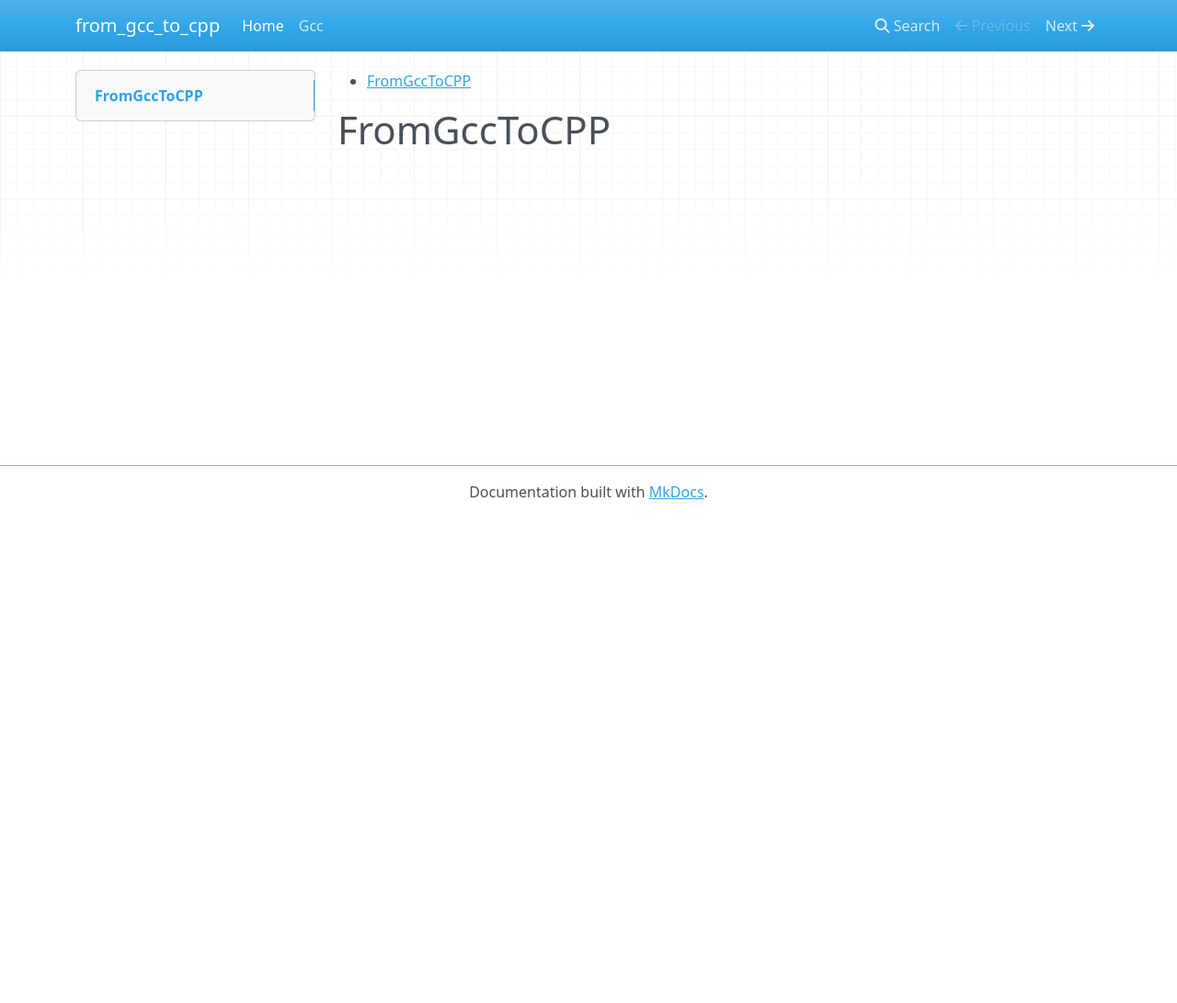
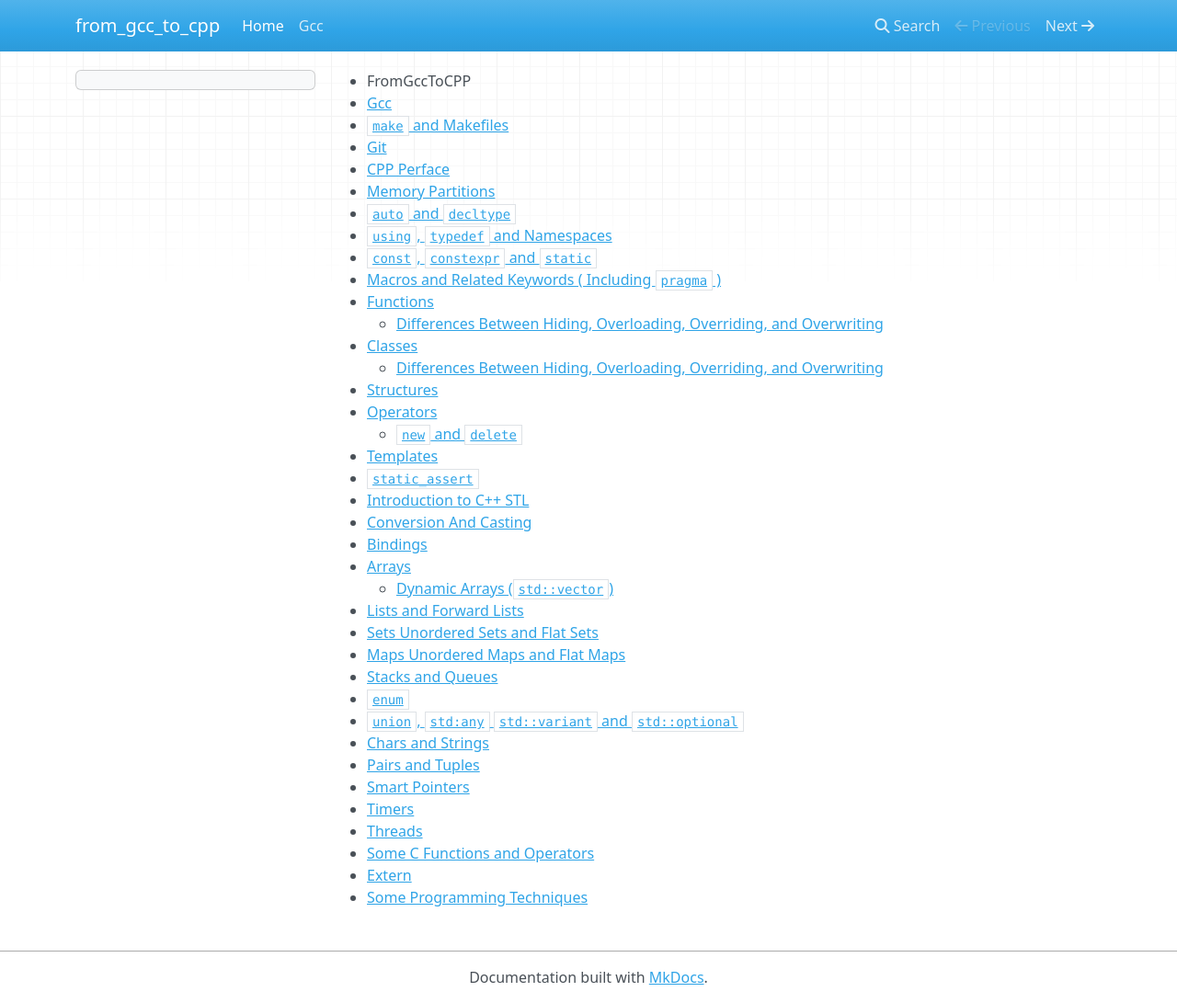
Before and after one commit to 0BananaBig0/from_gcc_to_cpp, an MkDocs documentation site: the page built from docs/FromGccToCPP.md, in a window 1280 px wide and 1091 px high. Shown: the whole window at 92% size. Built offline with MkDocs 1.6.1, drawn with Linux system fonts in a browser that asks for light colours; nearby versions of some CDN libraries.

Commit message:
add a new menu

```diff
--- a/docs/FromGccToCPP.md
+++ b/docs/FromGccToCPP.md
@@ -1,7 +1,38 @@
-<!-- vim-markdown-toc GFM -->
-
-* [FromGccToCPP](#fromgcctocpp)
-
-<!-- vim-markdown-toc -->
-
-# FromGccToCPP
+- FromGccToCPP
+  - [Gcc](./Gcc.md)
+  - [`make` and Makefiles](./makeAndMakefiles.md)
+  - [Git](./Git.md)
+  - [CPP Perface](./CPPPerface.md)
+  - [Memory Partitions](./MemoryPartitions.md)
+  - [`auto` and `decltype`](./AutoAndDecldef.md)
+  - [`using`, `typedef` and Namespaces](./UsingTypedefNameSpaces.md)
+  - [`const`, `constexpr` and `static`](./ConstConstexprAndStatic.md)
+  - [Macros and Related Keywords ( Including `pragma` )](./MacrosAndPragma.md)
+  - [Functions](./Functions.md)
+    - [Differences Between Hiding, Overloading, Overriding, and Overwriting](./HidingOverloadingOverridingAndOverwriting.md)
+  - [Classes](./Classes.md)
+    - [Differences Between Hiding, Overloading, Overriding, and Overwriting](./HidingOverloadingOverridingAndOverwriting.md)
+  - [Structures](./Structures.md)
+  - [Operators](./Operators.md)
+    - [`new` and `delete`](./NewAndDelete.md)
+  - [Templates](./templates.md)
+  - [`static_assert`](./StaticAssert.md)
+  - [Introduction to C++ STL](./IntroductionToTheCPPSTL.md)
+  - [Conversion And Casting](./ConversionAndCasting.md)
+  - [Bindings](./Bindings.md)
+  - [Arrays](./Arrays.md)
+    - [Dynamic Arrays (`std::vector`)](./DynamicArraysOrStdVector.md)
+  - [Lists and Forward Lists](./ListsAndForwardLists.md)
+  - [Sets Unordered Sets and Flat Sets](./SetsUnorderedSetsAndFlatSets.md)
+  - [Maps Unordered Maps and Flat Maps](./MapsUnorderedMapsAndFlatMaps.md)
+  - [Stacks and Queues](./StacksAndQueues.md)
+  - [`enum`](./Enums.md)
+  - [`union`, `std:any` `std::variant` and `std::optional`](./UnionStdAnyStdVariantStdOptional.md)
+  - [Chars and Strings](./CharsAndStrings.md)
+  - [Pairs and Tuples](./PairsAndTuples.md)
+  - [Smart Pointers](./SmartPointers.md)
+  - [Timers](./Timers.md)
+  - [Threads](./Threads.md)
+  - [Some C Functions and Operators](./SomeCFunctionsAndOperators.md)
+  - [Extern](./Extern.md)
+  - [Some Programming Techniques](./SomeProgrammingTechniques.md)
```
Also changed, not shown: docs/README.md (+1 -1 lines).
